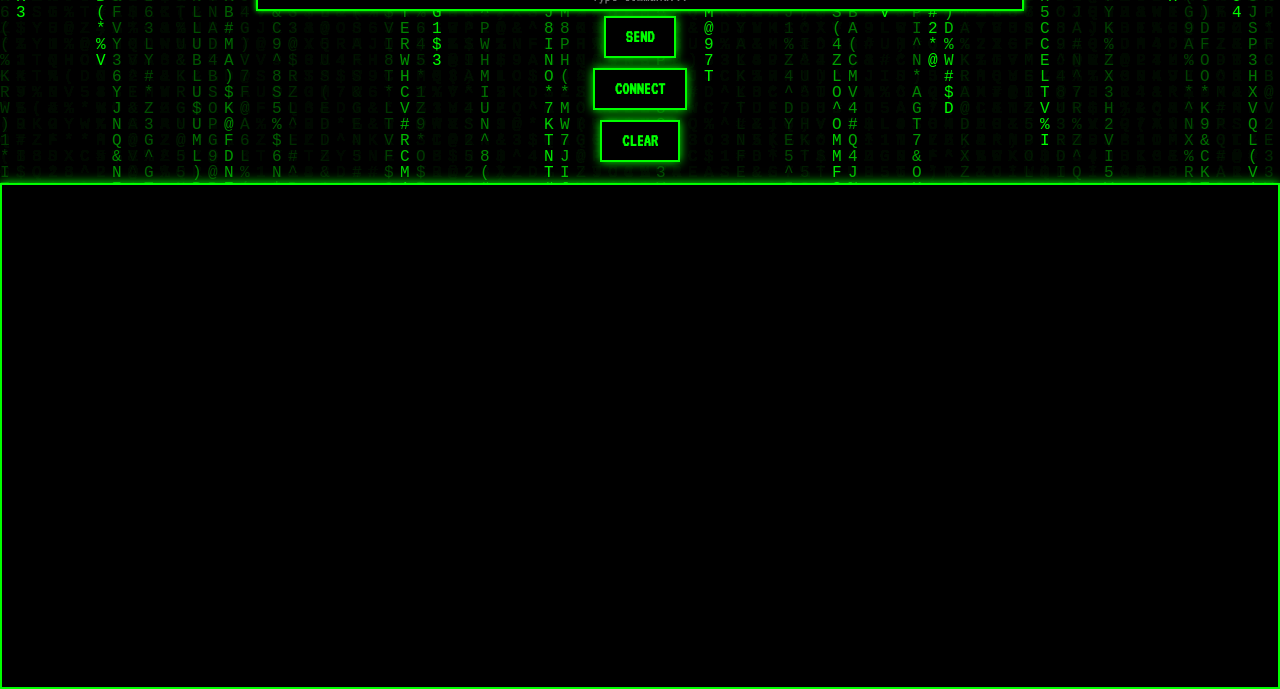
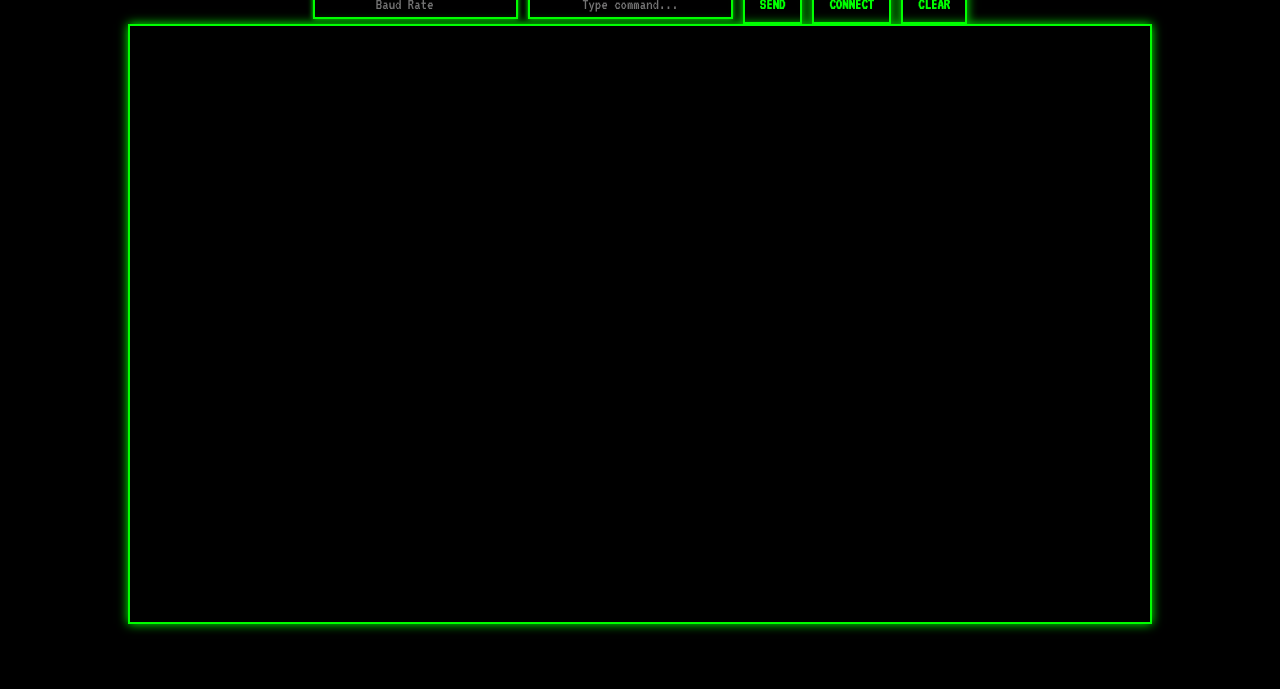
Before and after one commit to NongNgui/G14_IOT, a plain HTML site: page index.html in a window 1280 px wide. Shown: the part 111-800 px from the top of the page. Drawn offline with Linux system fonts and the light colour scheme.

Commit message:
ะำหะ สฟห

```diff
--- a/index.html
+++ b/index.html
@@ -42,10 +42,45 @@ h1 {
             100% { text-shadow: 2px 2px #ff0000, -2px -2px #00ff00; }
         }
 
+        .container {
+            width: 80vw;
+            height: 80vh;
+            display: flex;
+            flex-direction: column;
+            justify-content: space-between;
+            align-items: center;
+        }
+
+        .input-container {
+            width: 100%;
+            display: flex;
+            justify-content: center;
+            align-items: center;
+            gap: 10px;
+            position: relative;
+            z-index: 10;
+            flex-wrap: wrap;
+        }
+
+        input[type="text"],
+        input[type="text"]#baud {
+            color: #00ff00;
+            background-color: black;
+            border: 2px solid #00ff00;
+            padding: 5px;
+            font-size: 16px;
+            text-align: center;
+            width: 20%;
+            min-width: 120px;
+            box-shadow: 0 0 5px #00ff00;
+            position: relative;
+            z-index: 10;
+        }
+
         button {
-    font-size: 18px;
+            font-size: 16px;
             font-weight: bold;
-    padding: 10px 20px;
+            padding: 10px 15px;
             background-color: black;
             border: 2px solid #00ff00;
             color: #00ff00;
@@ -53,7 +88,6 @@ button {
             cursor: pointer;
             transition: 0.3s;
             box-shadow: 0 0 10px #00ff00;
-    margin: 5px;
             position: relative;
             z-index: 10;
         }
@@ -62,28 +96,6 @@ button:hover {
             background-color: #00ff00;
             color: black;
             box-shadow: 0 0 20px #00ff00;
-}
-
-input[type="text"] {
-    color: #00ff00;
-    background-color: black;
-    border: 2px solid #00ff00;
-    padding: 5px;
-    font-size: 16px;
-    text-align: center;
-    width: 60%;
-    box-shadow: 0 0 5px #00ff00;
-    position: relative;
-    z-index: 10;
-}
-
-.container {
-    width: 80vw; /* กว้าง 80% ของหน้าจอ */
-    height: 80vh; /* สูง 80% ของหน้าจอ */
-    display: flex;
-    flex-direction: column;
-    justify-content: space-between;
-    align-items: center;
         }
 
         #serialResults {
@@ -101,17 +113,6 @@ input[type="text"] {
             z-index: 10;
         }
 
-.input-container {
-    width: 100%;
-    display: flex;
-    justify-content: center;
-    align-items: center;
-    gap: 10px;
-    position: relative;
-    z-index: 10;
-}
-
-
         /* The Matrix Rain Effect */
         canvas {
             position: fixed;
@@ -128,8 +129,10 @@ input[type="text"] {
     <canvas id="matrixCanvas"></canvas>
 
     <h1>Hacker Terminal</h1>
-    <br><br>
-    <input type="text" id="baud" list="baudList" onclick="this.value = ''" onchange="localStorage.baud = this.value">
+
+    <div class="container">
+        <div class="input-container">
+            <input type="text" id="baud" list="baudList" placeholder="Baud Rate">
             <datalist id="baudList">
                 <option value="110">110</option>
                 <option value="300">300</option>
@@ -146,13 +149,13 @@ input[type="text"] {
                 <option value="128000">128000</option>
                 <option value="256000">256000</option>
             </datalist>
-    <input type="text" id="lineToSend" placeholder="Type command..." style="width:calc(60%)">
+            <input type="text" id="lineToSend" placeholder="Type command...">
             <button onclick="sendSerialLine()">Send</button>
             <button onclick="connectSerial()">Connect</button>
             <button onclick="serialResultsDiv.innerHTML = '';">Clear</button>
-
-    <br>
+        </div>
         <div id="serialResults"></div>
+    </div>
 
     <script>
         var port, textEncoder, writableStreamClosed, writer;
@@ -161,7 +164,7 @@ input[type="text"] {
         async function connectSerial() {
             try {
                 port = await navigator.serial.requestPort();
-                await port.open({ baudRate: document.getElementById("baud").value });
+                await port.open({ baudRate: 9600 });
 
                 textEncoder = new TextEncoderStream();
                 writableStreamClosed = textEncoder.readable.pipeTo(port.writable);
@@ -173,10 +176,12 @@ input[type="text"] {
         }
 
         async function sendSerialLine() {
-            let dataToSend = document.getElementById("lineToSend").value + "\n";
-            serialResultsDiv.innerHTML += "> " + dataToSend;
-            await writer.write(dataToSend);
+            let dataToSend = document.getElementById("lineToSend").value;
+            if (dataToSend.trim() === "") return;
+            serialResultsDiv.innerHTML += "> " + dataToSend + "\n";
+            await writer.write(dataToSend + "\n");
             document.getElementById("lineToSend").value = "";
+            serialResultsDiv.scrollTop = serialResultsDiv.scrollHeight;
         }
 
         async function listenToPort() {
@@ -200,50 +205,6 @@ input[type="text"] {
                 sendSerialLine();
             }
         });
-
-        /* Matrix Rain Effect */
-        const canvas = document.getElementById("matrixCanvas");
-        const ctx = canvas.getContext("2d");
-
-        canvas.width = window.innerWidth;
-        canvas.height = window.innerHeight;
-
-        const letters = "ABCDEFGHIJKLMNOPQRSTUVWXYZ123456789@#$%^&*()*&^%";
-        const matrix = letters.split("");
-
-        const fontSize = 16;
-        const columns = canvas.width / fontSize;
-
-        const drops = [];
-        for (let x = 0; x < columns; x++) {
-            drops[x] = 1;
-        }
-
-        function drawMatrix() {
-            ctx.fillStyle = "rgba(0, 0, 0, 0.05)";
-            ctx.fillRect(0, 0, canvas.width, canvas.height);
-
-            ctx.fillStyle = "#00ff00";
-            ctx.font = fontSize + "px monospace";
-
-            for (let i = 0; i < drops.length; i++) {
-                const text = matrix[Math.floor(Math.random() * matrix.length)];
-                ctx.fillText(text, i * fontSize, drops[i] * fontSize);
-
-                if (drops[i] * fontSize > canvas.height && Math.random() > 0.975) {
-                    drops[i] = 0;
-                }
-
-                drops[i]++;
-            }
-        }
-
-        setInterval(drawMatrix, 33);
-
-        window.addEventListener("resize", () => {
-            canvas.width = window.innerWidth;
-            canvas.height = window.innerHeight;
-        });
     </script>
 </body>
 </html>
```
Lines whose indentation alone changed are shown as unchanged.
